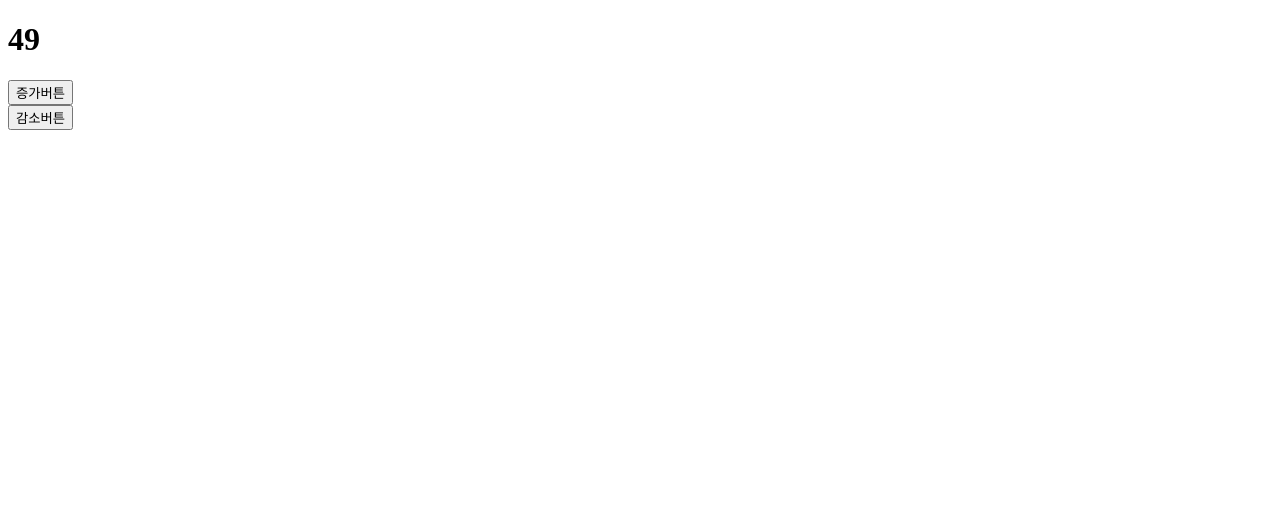
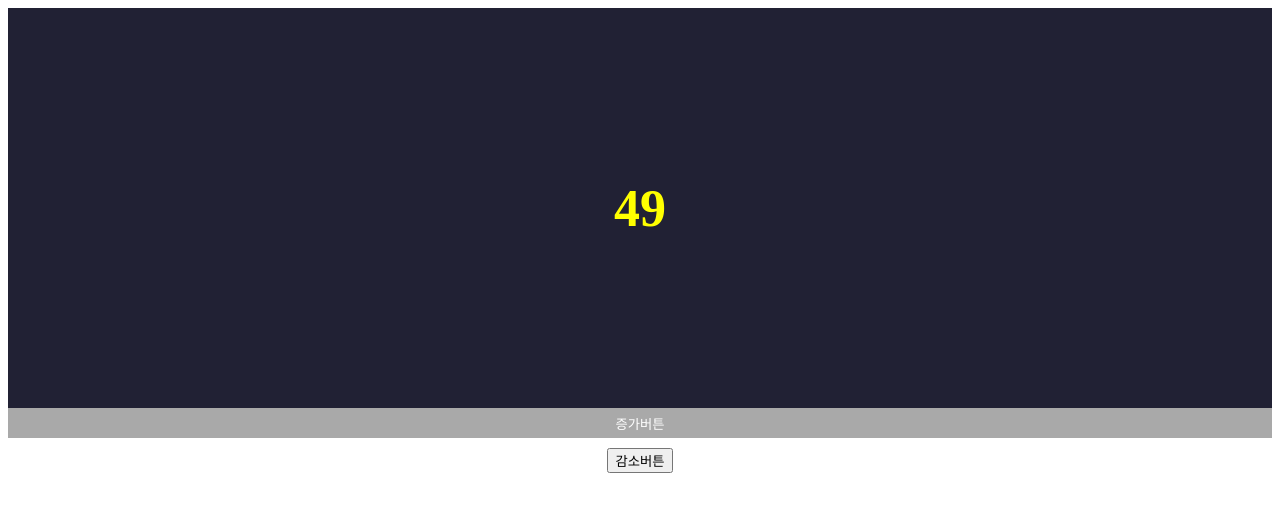
Before and after one commit to rudalson/react-tutor, a React (Create React App) app: page / in a window 1280 px wide. Shown: the top 512 px of the page. Built offline with nearby package versions, Linux system fonts and the light colour scheme.

Commit message:
added 7차시 React에서 CSS 다루기, CSS 프레임워크 사용하기 css를 간단히 적용한 예.... 컴포넌트별 style을 주기 위해 인자에 넣은 경우도 있음

```diff
--- a/src/App.css
+++ b/src/App.css
@@ -2,30 +2,25 @@
   text-align: center;
 }
 
-.App-logo {
-  height: 40vmin;
-  pointer-events: none;
-}
-
-@media (prefers-reduced-motion: no-preference) {
-  .App-logo {
-    animation: App-logo-spin infinite 20s linear;
-  }
-}
-
-.App-header {
-  background-color: #282c34;
-  min-height: 100vh;
+.Header {
+  background-color: #212134;
+  min-height: 50vh;
   display: flex;
   flex-direction: column;
   align-items: center;
   justify-content: center;
   font-size: calc(10px + 2vmin);
-  color: white;
+  color: yellow;
 }
 
-.App-link {
-  color: #61dafb;
+.Btn {
+  color: #ffffff;
+  background-color: darkgray;
+  border-style: solid;
+  border-width: 0px;
+  width:100%;
+  height:30px;
+  margin-bottom: 10px;
 }
 
 @keyframes App-logo-spin {
--- a/src/App.js
+++ b/src/App.js
@@ -1,4 +1,5 @@
 import React from 'react';
+import './App.css'
 import Button from './Button';
 import Display from './Display';
 
@@ -18,7 +19,7 @@ class App extends React.Component {
         return (
             <div className="App">
                 <Display value={this.state.number}/>
-                <Button clickHandler={() => this.onClickhandler(1)}>증가버튼</Button>
+                <Button className="Btn" clickHandler={() => this.onClickhandler(1)}>증가버튼</Button>
                 <Button clickHandler={() => this.onClickhandler(-1)}>감소버튼</Button>
             </div>
         );
--- a/src/Button.js
+++ b/src/Button.js
@@ -1,8 +1,8 @@
 import React from 'react';
 
-const Button = ({ children, clickHandler }) =>
+const Button = ({className, children, clickHandler}) =>
     <div>
-        <button onClick={clickHandler}>{children}</button>
+        <button className={className} onClick={clickHandler}>{children}</button>
     </div>
 
 export default Button;
--- a/src/Display.js
+++ b/src/Display.js
@@ -1,7 +1,7 @@
 import React from "react";
 
 const Display = ({value}) =>
-    <div>
+    <div className="Header">
         <h1>{value}</h1>
     </div>
 
```
